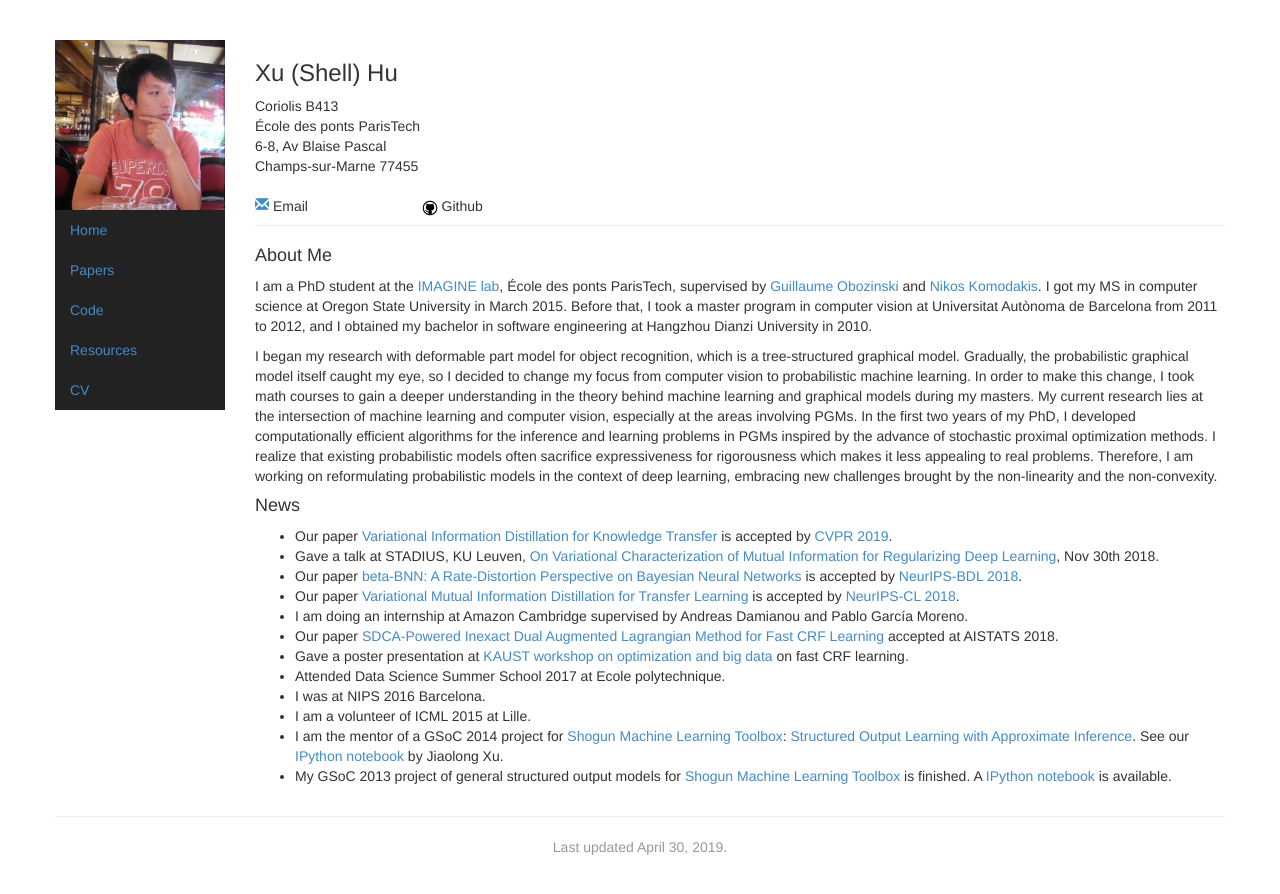
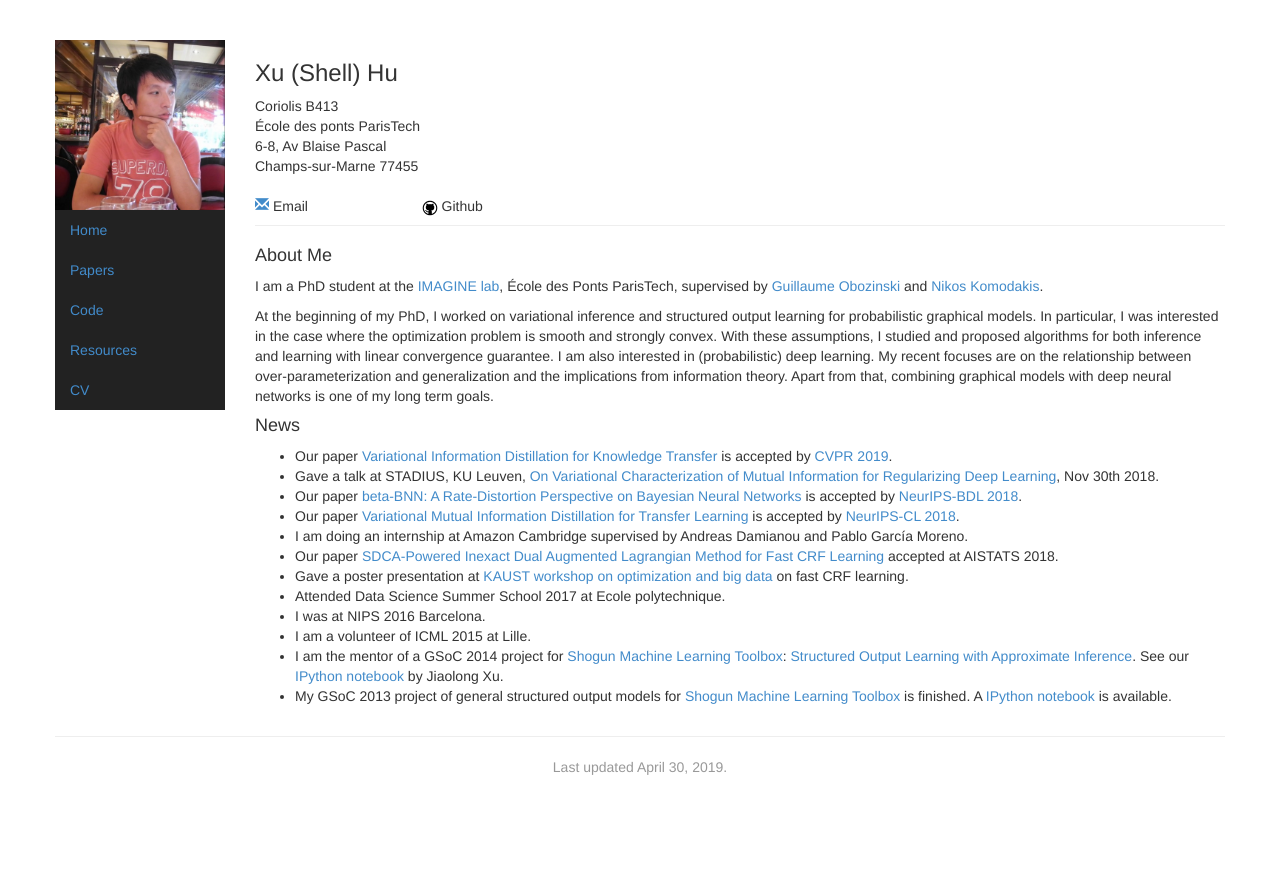
Before and after one commit to hushell/hushell.github.io, a Jekyll site: the page built from index.html, in a window 1280 px wide. Shown: the top 894 px of the page. Built offline with Jekyll 4.4.1, drawn with Linux system fonts in a browser that asks for light colours.

Commit message:
update index

```diff
--- a/index.html
+++ b/index.html
@@ -55,14 +55,16 @@ news:
 
 <h4>About Me</h4>
 <p>
-I am a PhD student at the <a href="http://imagine.enpc.fr/">IMAGINE lab</a>, École des ponts ParisTech, supervised by <a href="http://imagine.enpc.fr/~obozinsg/">Guillaume Obozinski</a> and <a href="http://imagine.enpc.fr/~komodakn/">Nikos Komodakis</a>. I got my MS in computer science at Oregon State University in March 2015. Before that, I took a master program in computer vision at Universitat Autònoma de Barcelona from 2011 to 2012, and I obtained my bachelor in software engineering at Hangzhou Dianzi University in 2010.
+I am a PhD student at the <a href="http://imagine.enpc.fr/">IMAGINE lab</a>, École des Ponts ParisTech, supervised by <a href="http://imagine.enpc.fr/~obozinsg/">Guillaume Obozinski</a> and <a href="http://imagine.enpc.fr/~komodakn/">Nikos Komodakis</a>.
 </p>
 <p>
-I began my research with deformable part model for object recognition, which is a tree-structured graphical model. Gradually, the probabilistic graphical model itself caught my eye, so I decided to change my focus from computer vision to probabilistic machine learning.
-In order to make this change, I took math courses to gain a deeper understanding in the theory behind machine learning and graphical models during my masters.
-My current research lies at the intersection of machine learning and computer vision, especially at the areas involving PGMs.
-In the first two years of my PhD, I developed computationally efficient algorithms for the inference and learning problems in PGMs inspired by the advance of stochastic proximal optimization methods. I realize that existing probabilistic models often sacrifice expressiveness for rigorousness which makes it less appealing to real problems.
-Therefore, I am working on reformulating probabilistic models in the context of deep learning, embracing new challenges brought by the non-linearity and the non-convexity.
+At the beginning of my PhD, I worked on variational inference and structured output learning for probabilistic graphical models.
+In particular, I was interested in the case where the optimization problem is smooth and strongly convex.
+With these assumptions, I studied and proposed algorithms for both inference and learning with linear convergence guarantee.
+I am also interested in (probabilistic) deep learning.
+My recent focuses are on the relationship between over-parameterization and generalization
+and the implications from information theory.
+Apart from that, combining graphical models with deep neural networks is one of my long term goals.
 </p>
 
 <h4>News</h4>
```
